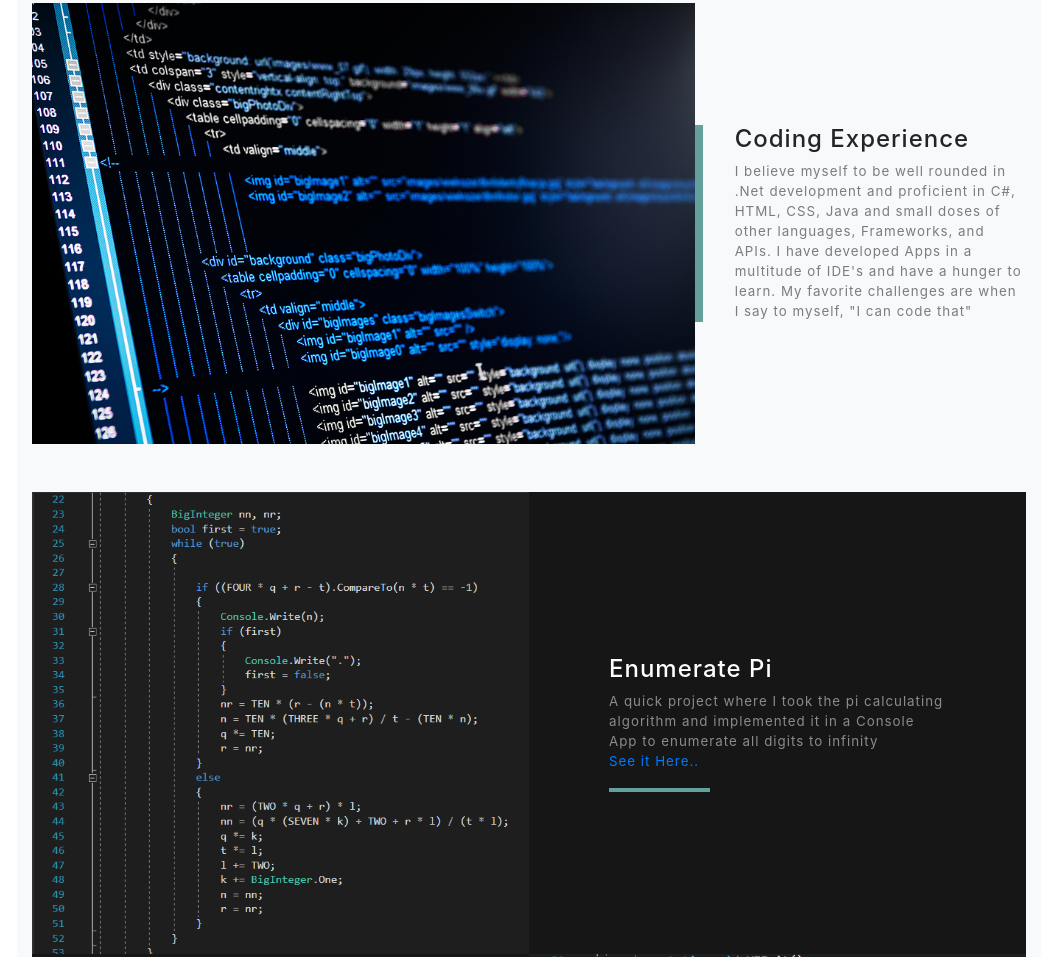
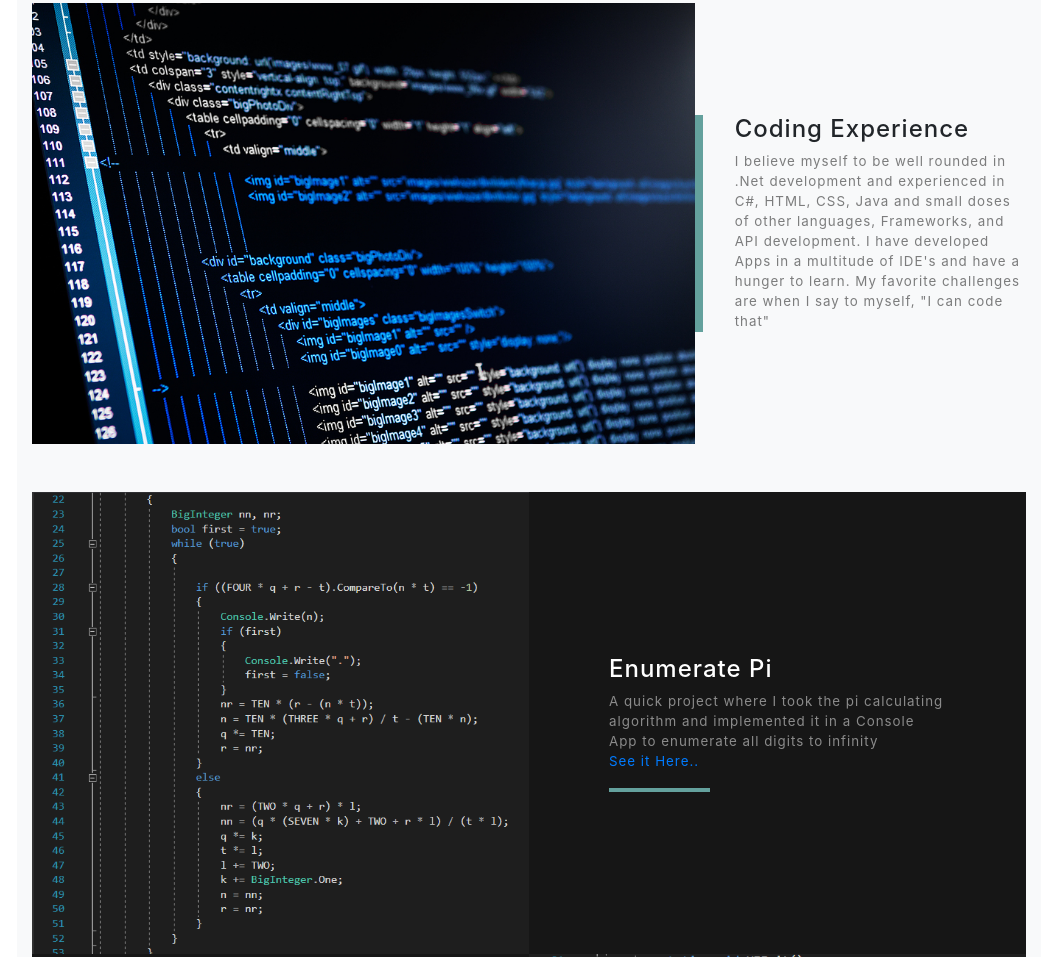
Before and after one commit to connormullett/connormullett.github.io, a website with bundled scripts: page index.html in a window 1280 px wide. Shown: the part 1782-2739 px from the top of the page, without its empty margins (111-1168 px from the left). Built offline with nearby package versions, Linux system fonts and the light colour scheme.

Commit message:
changed a word

```diff
--- a/index.html
+++ b/index.html
@@ -92,7 +92,7 @@
             <div class="featured-text text-center text-lg-left">
               <h4>Coding Experience</h4>
               <p class="text-black-50 mb-0">
-                I believe myself to be well rounded in .Net development and proficient in C#, HTML, CSS, Java and small doses of other languages, Frameworks, and APIs. I have developed Apps
+                I believe myself to be well rounded in .Net development and experienced in C#, HTML, CSS, Java and small doses of other languages, Frameworks, and API development. I have developed Apps
                 in a multitude of IDE's and have a hunger to learn. My favorite challenges are when I say to myself, "I can code that"
               </p>
             </div>
```
